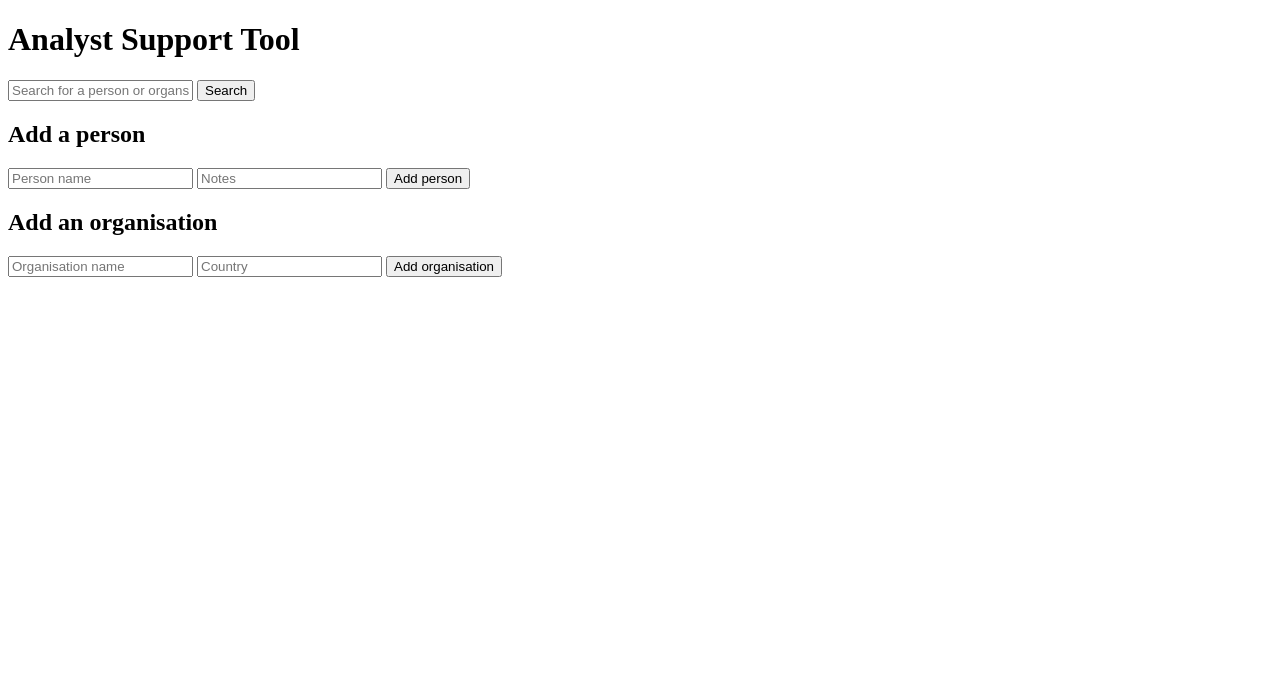
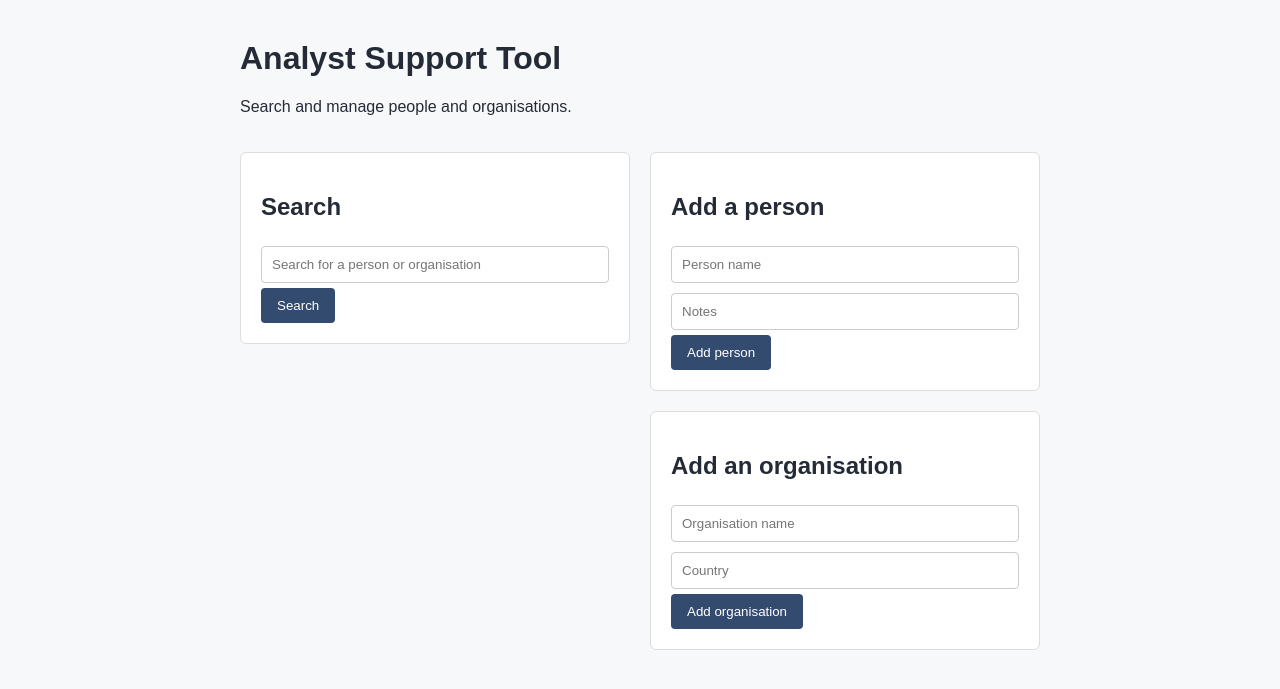
Before and after one commit to linasidani/analytikerstod, a Flask app: page / in a window 1280 px wide. Shown: the top 689 px of the page. Run offline with Flask 3, Linux system fonts and the light colour scheme.

Commit message:
Improve search page layout

```diff
--- a/templates/search.html
+++ b/templates/search.html
@@ -3,25 +3,85 @@
 <head>
     <meta charset="UTF-8">
     <title>Analyst Support Tool</title>
+
+        <style>
+        body {
+            font-family: Arial, sans-serif;
+            background: #f7f8fa;
+            color: #252b36;
+            max-width: 800px;
+            margin: 40px auto;
+            padding: 0 20px;
+        }
+
+        section {
+            background: white;
+            padding: 20px;
+            margin: 20px 0;
+            border: 1px solid #ddd;
+            border-radius: 6px;
+        }
+
+        input {
+            box-sizing: border-box;
+            width: 100%;
+            padding: 10px;
+            margin: 5px 0;
+            border: 1px solid #ccc;
+            border-radius: 4px;
+        }
+
+        button {
+            padding: 10px 16px;
+            background: #344b70;
+            color: white;
+            border: none;
+            border-radius: 4px;
+            cursor: pointer;
+        }
+
+.main {
+    display: grid;
+    grid-template-columns: 1fr 1fr;
+    gap: 20px;
+    align-items: start;
+}
+
+     .result {
+            border-top: 1px solid #eee;
+            padding: 12px 0;
+        }
+
+@media (max-width: 600px) {
+    .main {
+        grid-template-columns: 1fr;
+    }
+}
+    </style>
 </head>
 <body>
+     <h1>Analyst Support Tool</h1>
+    <p>Search and manage people and organisations.</p>
 
-    <h1>Analyst Support Tool</h1>
+    <div class="main">
+
+        <section>
+            <h2>Search</h2>
 
             <form method="get">
                 <input
                     type="text"
                     name="q"
                     value="{{ q }}"
-            placeholder="Search for a person or organsiation"
+                    placeholder="Search for a person or organisation"
                 >
 
                 <button type="submit">Search</button>
             </form>
-
-
+        </section>
+    <div>
+        <section>
             <h2>Add a person</h2>
-
             <form method="POST" action="/add-person">
                 <input
                 type="text"
@@ -35,18 +95,20 @@
                 name="person_notes"
                 placeholder="Notes"
                 >
+                <button
+                type="submit">Add person</button>
+            </form>
+        </section>
 
-        <button type="submit">Add person</button>
-    </form>
-
+        <section>
             <h2>Add an organisation</h2>
-
             <form method="POST" action="/add-organisation">
                 <input
                 type="text"
                 name="organisation_name"
                 placeholder="Organisation name"
                 required
+
                 >
 
                 <input
@@ -55,44 +117,36 @@
                 placeholder="Country"
                 >
 
-        <button type="submit">Add organisation</button>
+                <button
+                type="submit">Add organisation</button>
             </form>
-
+        </section>
+     </div>
+    </div>
 
     {% for result in results %}
+        <section class="result">
 
             {% if result["type"] == "person" %}
-
-            <h2>{{result["person"]["name"] }}</h2>
-
+                <h2>{{ result["person"]["name"] }}</h2>
                 <p>{{ result["person"]["notes"] }}</p>
-
                 <h3>Organisations</h3>
 
                 {% for organisation in result["organisations"] %}
                     <p>{{ organisation["name"] }}</p>
-
                 {% endfor %}
 
             {% elif result["type"] == "organisation" %}
-
                 <h2>{{ result["organisation"]["name"] }}</h2>
-
-            <p>{{ result["organisation"]["COUNTRY"] }}</p>
-
+                <p>{{ result["organisation"]["country"] }}</p>
                 <h3>Associated people</h3>
 
                 {% for person in result["people"] %}
-                <p>
-                    {{ person["name"] }}
-                    {% if person["role"] %}
-                        - {{ person["role"] }}
-                    {% endif %}
-                </p>
+                    <p>{{ person["name"] }} - {{ person["role"] }}</p>
                 {% endfor %}
-
             {% endif %}
 
+        </section>
     {% endfor %}
 
 </body>
```
Lines whose indentation alone changed are shown as unchanged.
